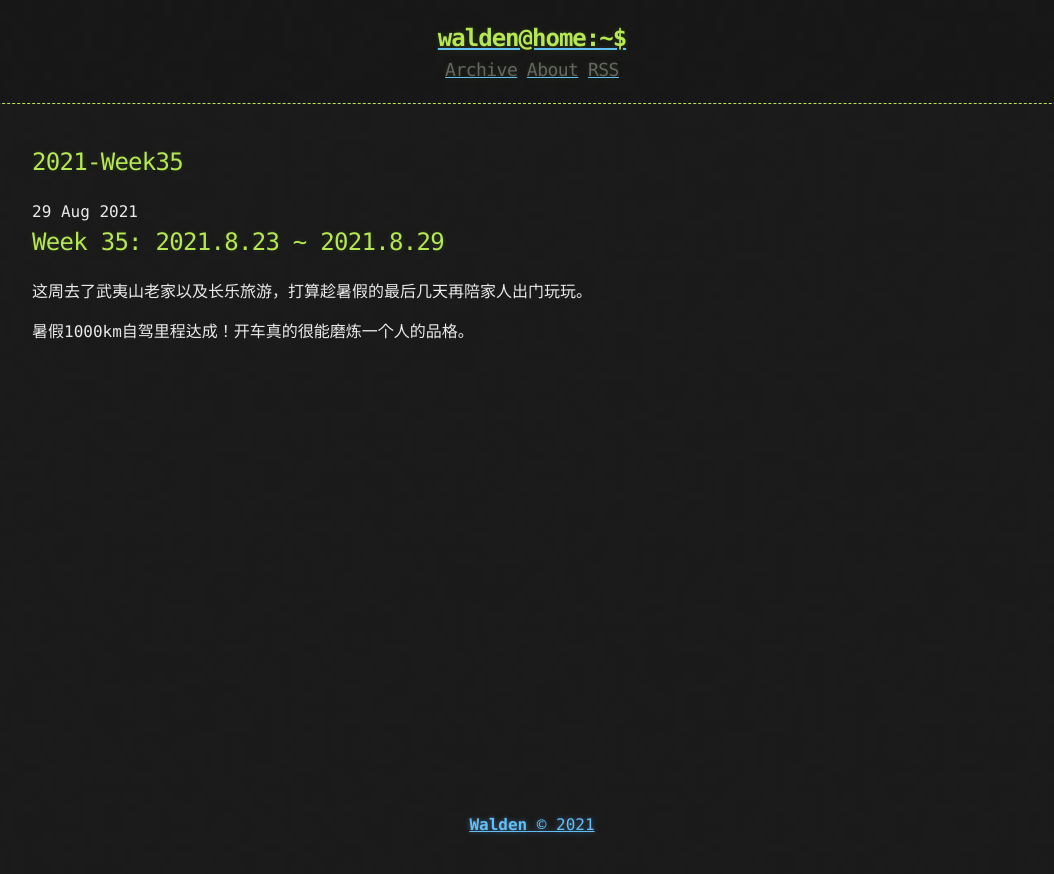
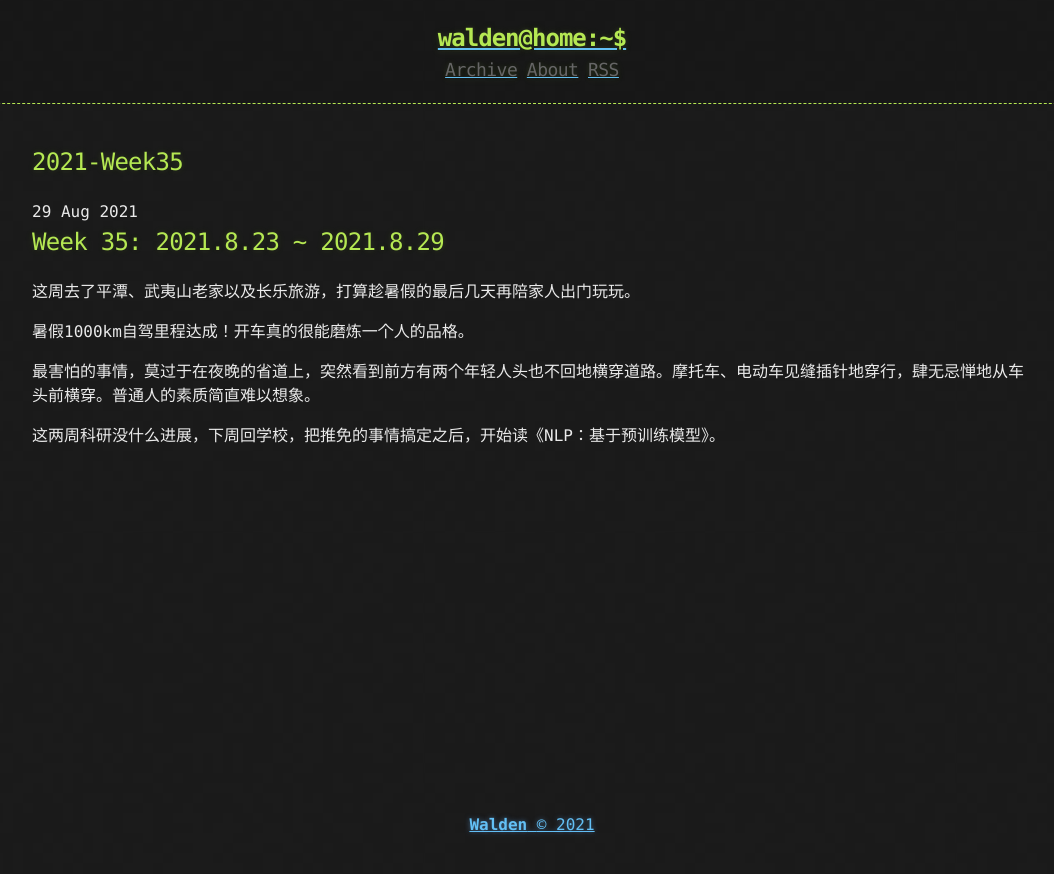
Before and after one commit to WaldenRUC/WaldenRUC.github.io, a Jekyll site: the page built from _posts/2021-08-29-2021-Week35.md, in a window 1280 px wide. Shown: the top 874 px of the page, without its empty margins (108-1162 px from the left). Built offline with Jekyll 4.4.1, drawn with Linux system fonts in a browser that asks for light colours.

```diff
--- a/_config.yml
+++ b/_config.yml
@@ -1,4 +1,4 @@
-title: Hacker-Blog
+title: Walden's Blog
 description: "A Jekyll Blog Theme For Hackers"
 author:
   name: "Walden"
--- a/_posts/2021-08-29-2021-Week35.md
+++ b/_posts/2021-08-29-2021-Week35.md
@@ -5,6 +5,10 @@ published: true
 
 ## Week 35: 2021.8.23 ~ 2021.8.29
 
-这周去了武夷山老家以及长乐旅游，打算趁暑假的最后几天再陪家人出门玩玩。
+这周去了平潭、武夷山老家以及长乐旅游，打算趁暑假的最后几天再陪家人出门玩玩。
 
 暑假1000km自驾里程达成！开车真的很能磨炼一个人的品格。
+
+最害怕的事情，莫过于在夜晚的省道上，突然看到前方有两个年轻人头也不回地横穿道路。摩托车、电动车见缝插针地穿行，肆无忌惮地从车头前横穿。普通人的素质简直难以想象。
+
+这两周科研没什么进展，下周回学校，把推免的事情搞定之后，开始读《NLP：基于预训练模型》。
```
Also changed, not shown: 404.md (+3 -1 lines), 1 other file.
